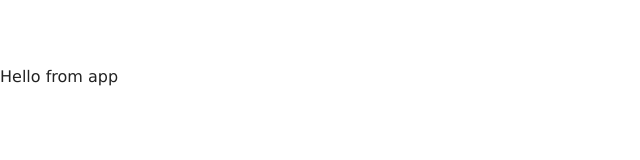
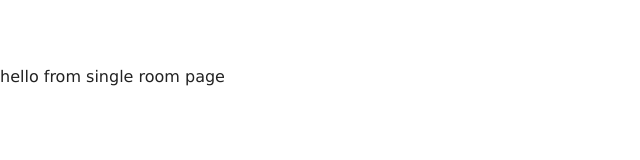
Before and after one commit to ugglr/react-beach-resort-site, a React (Create React App) app: page /rooms/1 in a window 1280 px wide. Shown: the top 160 px of the page, without its empty margins (0-640 px from the left). Built offline with nearby package versions, Linux system fonts and the light colour scheme.

Commit message:
React router setup complete

```diff
--- a/src/App.js
+++ b/src/App.js
@@ -1,8 +1,24 @@
 import React from "react";
 import "./App.css";
 
+import Home from "./pages/Home";
+import Rooms from "./pages/Rooms";
+import SingleRoom from "./pages/SingleRoom";
+import Error from "./pages/Error";
+
+import { Route, Switch } from "react-router-dom";
+
 function App() {
-  return <>Hello from app</>;
+  return (
+    <>
+      <Switch>
+        <Route exact path="/" component={Home} />
+        <Route exact path="/rooms" component={Rooms} />
+        <Route exact path="/rooms/:slug" component={SingleRoom} />
+        <Route component={Error} />
+      </Switch>
+    </>
+  );
 }
 
 export default App;
--- a/src/index.js
+++ b/src/index.js
@@ -1,10 +1,16 @@
 import React from "react";
 import ReactDOM from "react-dom";
 //import './index.css';
+import { BrowserRouter as Router } from "react-router-dom";
 import App from "./App";
 import * as serviceWorker from "./serviceWorker";
 
-ReactDOM.render(<App />, document.getElementById("root"));
+ReactDOM.render(
+  <Router>
+    <App />
+  </Router>,
+  document.getElementById("root")
+);
 
 // If you want your app to work offline and load faster, you can change
 // unregister() to register() below. Note this comes with some pitfalls.
--- /dev/null
+++ b/src/pages/Error.js
@@ -0,0 +1,5 @@
+import React from "react";
+
+export default function Error() {
+  return <div>hello from error page</div>;
+}
--- /dev/null
+++ b/src/pages/Home.js
@@ -0,0 +1,5 @@
+import React from "react";
+
+export default function Home() {
+  return <div>Hello from home page</div>;
+}
--- /dev/null
+++ b/src/pages/Rooms.js
@@ -0,0 +1,5 @@
+import React from "react";
+
+export default function Rooms() {
+  return <div>Hello from rooms page</div>;
+}
--- /dev/null
+++ b/src/pages/SingleRoom.js
@@ -0,0 +1,7 @@
+import React, { Component } from "react";
+
+export default class extends Component {
+  render() {
+    return <div>hello from single room page</div>;
+  }
+}
```
